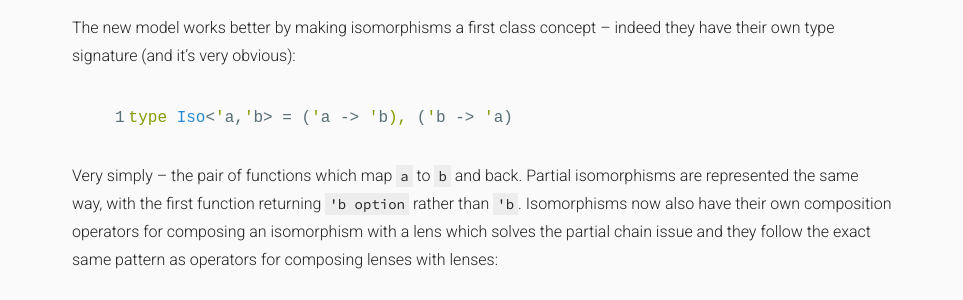
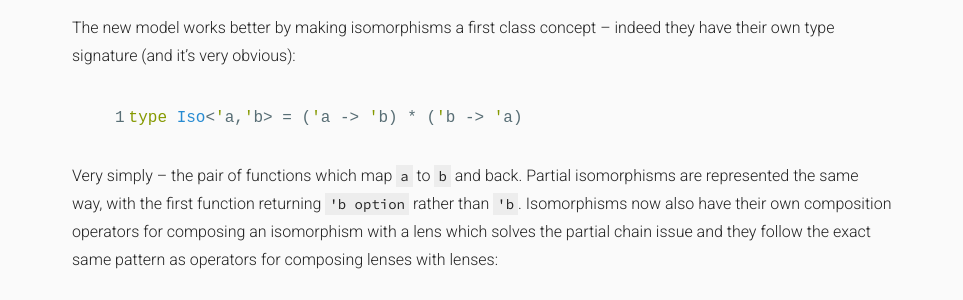
Before and after one commit to kolektiv/kolektiv.github.io, a Jekyll site: the page built from _posts/2014-09-29-aether-update.md, in a window 1280 px wide. Shown: the part 521-821 px from the top of the page, without its empty margins (158-1121 px from the left). Built offline with Jekyll 4.4.1, drawn with Linux system fonts in a browser that asks for light colours.

```diff
--- a/_posts/2014-09-29-aether-update.md
+++ b/_posts/2014-09-29-aether-update.md
@@ -11,7 +11,7 @@ Previously, Isomorphisms were simply treated as another kind of lens, and compos
 The new model works better by making isomorphisms a first class concept -- indeed they have their own type signature (and it's very obvious):
 
 {% highlight fsharp linenos=table %}
-type Iso<'a,'b> = ('a -> 'b), ('b -> 'a)
+type Iso<'a,'b> = ('a -> 'b) * ('b -> 'a)
 {% endhighlight %}
 
 Very simply -- the pair of functions which map `a` to `b` and back. Partial isomorphisms are represented the same way, with the first function returning `'b option` rather than `'b`. Isomorphisms now also have their own composition operators for composing an isomorphism with a lens which solves the partial chain issue and they follow the exact same pattern as operators for composing lenses with lenses:
```
